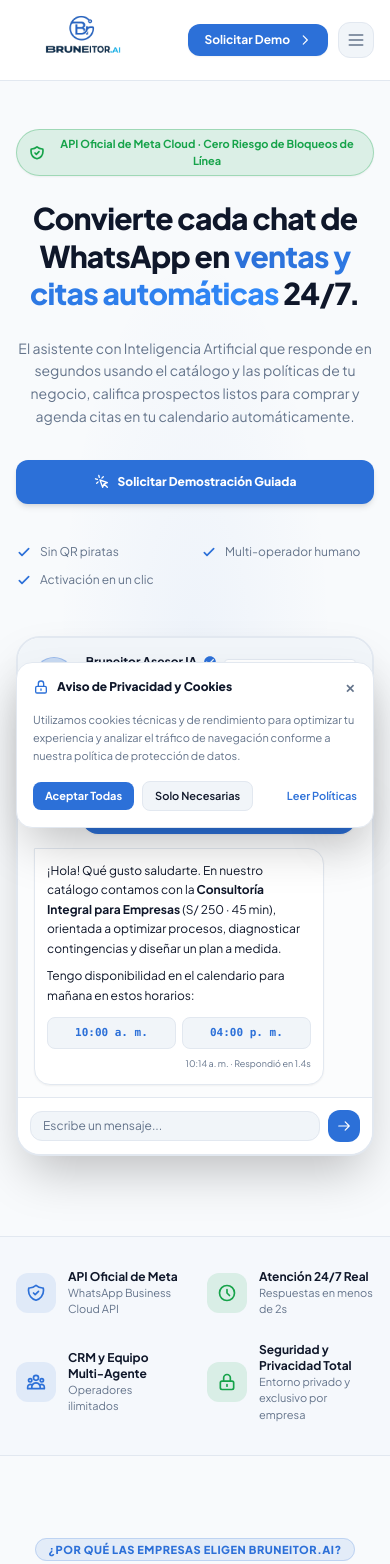
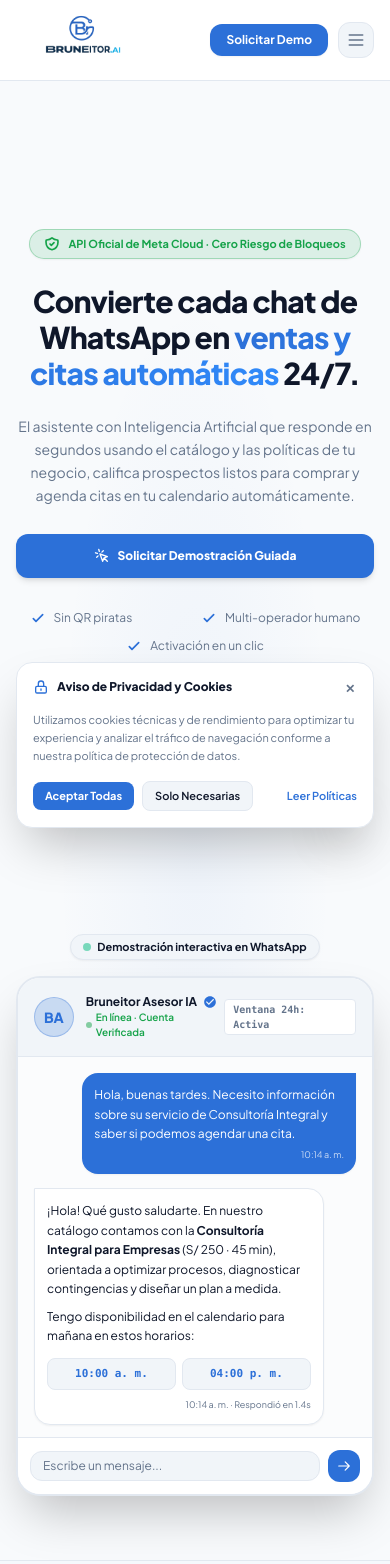
Before and after one commit to jangelcm/bruneitor_landingpage, an Angular app: page / in a window 390 px wide. Shown: the top 1564 px of the page. Built offline with nearby package versions, Linux system fonts and the light colour scheme.

Commit message:
style: optimiza layout hero en moviles a pantalla completa

```diff
--- a/src/app/pages/home/home.component.html
+++ b/src/app/pages/home/home.component.html
@@ -44,9 +44,7 @@
         <button type="button" (click)="openDemoModal()"
           class="inline-flex items-center gap-2 px-4 py-2 rounded-xl bg-primary text-white hover:opacity-95 transition text-xs font-bold shadow-xs cursor-pointer">
           <span>Solicitar Demo</span>
-          <svg class="w-3.5 h-3.5" fill="none" stroke="currentColor" viewBox="0 0 24 24">
-            <path stroke-linecap="round" stroke-linejoin="round" stroke-width="2" d="M9 5l7 7-7 7"></path>
-          </svg>
+
         </button>
 
         <!-- Botón Hamburguesa Móvil -->
@@ -101,27 +99,27 @@
   <!-- 2. HERO SECTION CON ENFOQUE ANTI-BLOQUEOS Y SIMULACIÓN EN VIVO           -->
   <!-- ========================================================================= -->
   <section
-    class="relative overflow-hidden pt-12 pb-20 lg:pt-20 lg:pb-28 border-b border-border bg-radial from-primary/5 via-transparent to-transparent">
+    class="relative overflow-hidden pt-4 pb-16 lg:pt-20 lg:pb-28 border-b border-border bg-radial from-primary/5 via-transparent to-transparent">
     <div class="max-w-7xl mx-auto px-4 sm:px-6 lg:px-8">
-      <div class="grid grid-cols-1 lg:grid-cols-12 gap-12 items-center">
+      <div class="grid grid-cols-1 lg:grid-cols-12 gap-8 lg:gap-12 items-center">
 
-        <!-- Columna Izquierda: Copy de Alta Conversión -->
-        <div class="lg:col-span-7 space-y-6 text-center lg:text-left">
+        <!-- Columna Izquierda: Copy de Alta Conversión (Pantalla completa en móvil) -->
+        <div class="lg:col-span-7 flex flex-col justify-center min-h-[calc(100svh-5rem)] lg:min-h-0 space-y-6 sm:space-y-7 text-center lg:text-left py-4 sm:py-8 lg:py-0">
 
           <!-- Badge Anti-Bloqueos Oficial de Meta -->
           <div
-            class="inline-flex items-center gap-2 px-3 py-1.5 rounded-full bg-success-bg border border-success/30 text-[11px] font-bold text-success shadow-xs">
+            class="inline-flex items-center gap-2 px-3.5 py-1.5 rounded-full bg-success-bg border border-success/30 text-[11px] font-bold text-success shadow-xs mx-auto lg:mx-0">
             <svg class="w-4 h-4 shrink-0" fill="none" stroke="currentColor" viewBox="0 0 24 24">
               <path stroke-linecap="round" stroke-linejoin="round" stroke-width="2.5"
                 d="M9 12l2 2 4-4m5.618-4.016A11.955 11.955 0 0112 2.944a11.955 11.955 0 01-8.618 3.04A12.02 12.02 0 003 9c0 5.591 3.824 10.29 9 11.622 5.176-1.332 9-6.03 9-11.622 0-1.042-.133-2.052-.382-3.016z">
               </path>
             </svg>
-            <span>API Oficial de Meta Cloud · Cero Riesgo de Bloqueos de Línea</span>
+            <span>API Oficial de Meta Cloud · Cero Riesgo de Bloqueos</span>
           </div>
 
           <!-- Titular Principal H1 -->
           <h1
-            class="text-3xl sm:text-4xl lg:text-5xl font-extrabold tracking-tight text-fg leading-tight sm:leading-tight">
+            class="text-3xl sm:text-4xl lg:text-5xl font-extrabold tracking-tight text-fg leading-[1.2] sm:leading-tight">
             Convierte cada chat de WhatsApp en <span
               class="text-transparent bg-clip-text bg-gradient-to-r from-primary to-accent">ventas y citas
               automáticas</span> 24/7.
@@ -134,9 +132,9 @@
           </p>
 
           <!-- Botones de Llamado a la Acción (CTAs) -->
-          <div class="flex flex-col sm:flex-row items-center justify-center lg:justify-start gap-3.5 pt-2">
+          <div class="flex flex-col sm:flex-row items-center justify-center lg:justify-start gap-3.5 pt-1">
             <button type="button" (click)="openDemoModal()"
-              class="w-full sm:w-auto px-6 py-3.5 rounded-xl bg-primary text-white hover:opacity-95 transition text-xs sm:text-sm font-extrabold flex items-center justify-center gap-2 shadow-md hover:shadow-lg cursor-pointer">
+              class="w-full sm:w-auto px-7 py-3.5 rounded-xl bg-primary text-white hover:opacity-95 transition text-xs sm:text-sm font-extrabold flex items-center justify-center gap-2 shadow-md hover:shadow-lg cursor-pointer">
               <svg class="w-4 h-4" fill="none" stroke="currentColor" viewBox="0 0 24 24">
                 <path stroke-linecap="round" stroke-linejoin="round" stroke-width="2"
                   d="M15 15l-2 5L9 9l11 4-5 2zm0 0l5 5M7.188 2.239l.777 2.897M5.136 7.965l-2.898-.777M13.95 4.05l-2.122 2.122m-5.657 5.656l-2.12 2.122">
@@ -144,12 +142,10 @@
               </svg>
               <span>Solicitar Demostración Guiada</span>
             </button>
-
-
           </div>
 
-          <!-- Checkmarks de Confianza -->
-          <div class="pt-4 grid grid-cols-2 sm:grid-cols-3 gap-3 text-left">
+          <!-- Checkmarks de Confianza Centrados en Móvil -->
+          <div class="pt-2 grid grid-cols-2 sm:grid-cols-3 gap-3 text-left max-w-md mx-auto lg:mx-0">
             <div class="flex items-center gap-2 text-xs text-muted">
               <svg class="w-4 h-4 text-primary shrink-0" fill="none" stroke="currentColor" viewBox="0 0 24 24">
                 <path stroke-linecap="round" stroke-linejoin="round" stroke-width="2.5" d="M5 13l4 4L19 7"></path>
@@ -162,18 +158,34 @@
               </svg>
               <span>Multi-operador humano</span>
             </div>
-            <div class="flex items-center gap-2 text-xs text-muted">
+            <div class="flex items-center gap-2 text-xs text-muted col-span-2 sm:col-span-1 justify-center sm:justify-start">
               <svg class="w-4 h-4 text-primary shrink-0" fill="none" stroke="currentColor" viewBox="0 0 24 24">
                 <path stroke-linecap="round" stroke-linejoin="round" stroke-width="2.5" d="M5 13l4 4L19 7"></path>
               </svg>
               <span>Activación en un clic</span>
-
             </div>
           </div>
+
+          <!-- Indicador visual sutil en móvil para invitar a hacer scroll hacia la simulación -->
+          <div class="lg:hidden pt-4 flex flex-col items-center justify-center gap-1 text-muted/70 animate-pulse">
+            <span class="text-[10px] font-bold tracking-wider uppercase">Ver simulación en vivo abajo</span>
+            <svg class="w-4 h-4 text-primary animate-bounce" fill="none" stroke="currentColor" viewBox="0 0 24 24">
+              <path stroke-linecap="round" stroke-linejoin="round" stroke-width="2" d="M19 14l-7 7m0 0l-7-7m7 7V3"></path>
+            </svg>
+          </div>
+
         </div>
 
         <!-- Columna Derecha: Mockup Interactivo Fidedigno de WhatsApp IA -->
-        <div class="lg:col-span-5">
+        <div class="lg:col-span-5 pt-10 lg:pt-0">
+          <!-- Título introductorio solo para móvil al scrollear -->
+          <div class="lg:hidden text-center mb-4">
+            <span class="inline-flex items-center gap-1.5 px-3 py-1 rounded-full bg-surface-2 border border-border text-[11px] font-bold text-fg shadow-xs">
+              <span class="w-2 h-2 rounded-full bg-emerald-500 animate-pulse"></span>
+              Demostración interactiva en WhatsApp
+            </span>
+          </div>
+
           <div
             class="relative mx-auto max-w-sm sm:max-w-md bg-surface border-2 border-border rounded-3xl shadow-2xl overflow-hidden">
 
@@ -1125,7 +1137,8 @@
         <div>
           <h4 class="text-base font-extrabold text-fg">¡Solicitud de Demo Registrada!</h4>
           <p class="text-xs text-muted mt-1 leading-relaxed">
-            Tu cuenta y entorno de prueba para <strong>{{ demoForm.company || 'tu empresa' }}</strong> han sido preparados.
+            Tu cuenta y entorno de prueba para <strong>{{ demoForm.company || 'tu empresa' }}</strong> han sido
+            preparados.
           </p>
         </div>
 
```
